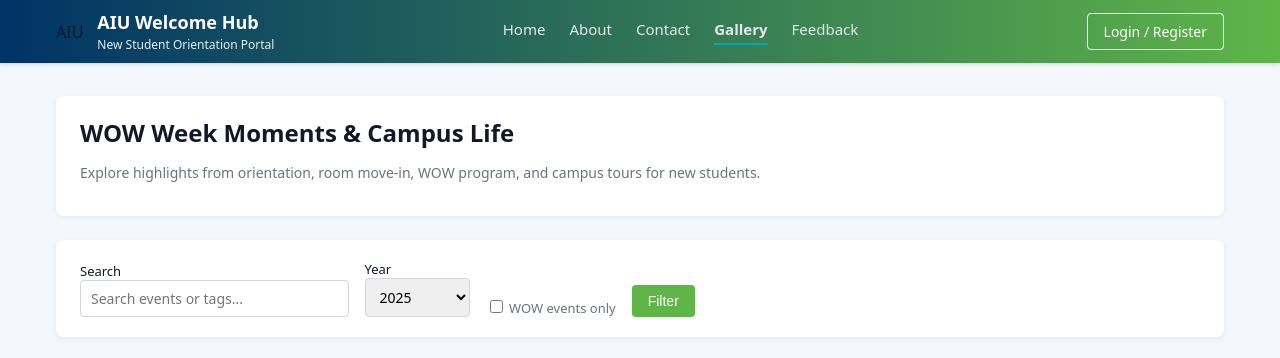
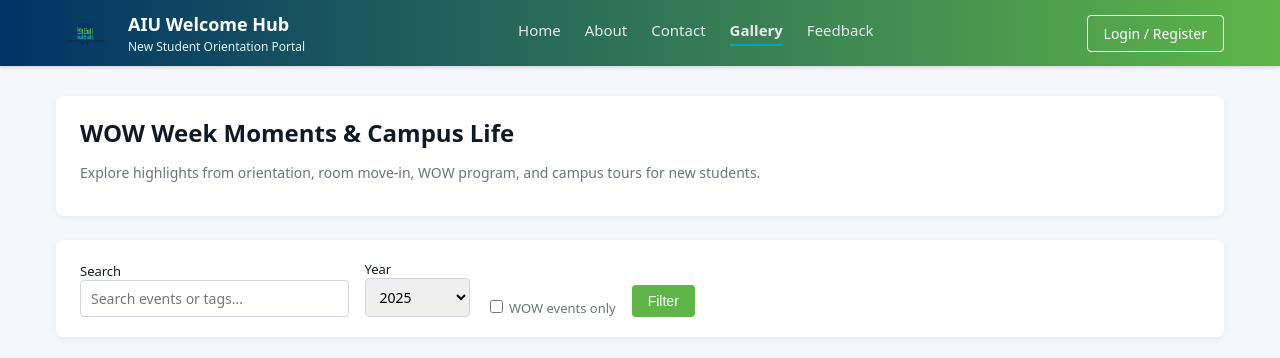
Before and after one commit to smnadimmahmud/New-Student-Welcome-Hub, a plain HTML site: page gallery.html in a window 1280 px wide. Shown: the top 358 px of the page. Drawn offline with Linux system fonts and the light colour scheme.

Commit message:
Navbar Update

```diff
--- a/gallery.html
+++ b/gallery.html
@@ -10,7 +10,10 @@
   <header class="site-header">
     <div class="container nav-bar">
       <div class="logo-area">
-        <div class="logo-icon">AIU</div>
+        <div class="logo-img-wrapper">
+  <img src="image/logo.png" alt="AIU Logo" class="logo-img" />
+      </div>
+
         <div class="logo-text">
           <span class="logo-main">AIU Welcome Hub</span>
           <span class="logo-sub">New Student Orientation Portal</span>
--- a/styles.css
+++ b/styles.css
@@ -89,13 +89,13 @@ a {
   display: flex;
   align-items: center;
   justify-content: space-between;
-  padding: 10px 16px;
+  padding: 4px 16px;
 }
 
 /* logo image */
 .logo-img-wrapper {
-  width: 60px;
-  height: 60px;
+  width: 58px;
+  height: 58px;
   display: flex;
   align-items: center;
   justify-content: center;
```
Also changed, not shown: contact.html (+5 -1 lines), feedback.html (+5 -1 lines).
